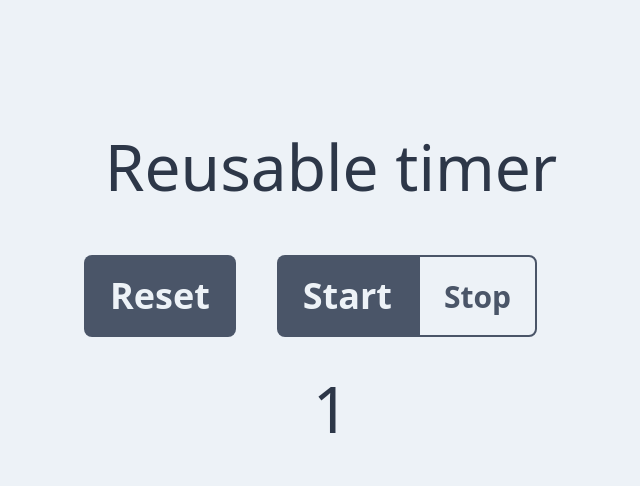
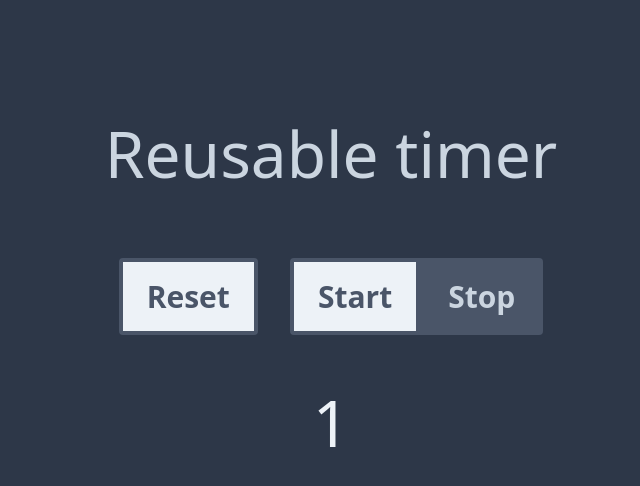
Before and after one commit to xpcoffee/reusable-timer, a Preact app: page / in a window 1280 px wide. Shown: the top 486 px of the page, without its empty margins (309-949 px from the left). Built offline with nearby package versions, Linux system fonts and the light colour scheme.

Commit message:
Flip colours
Some reasons:

- better for the Stop/Start toggle component. I'll be able to show the toggle's "slot" without making clickable element a ghost-button.
- better for device batteries
- may be better for the eyes (contentious)

```diff
--- a/src/index.tsx
+++ b/src/index.tsx
@@ -36,29 +36,29 @@ function Timer() {
         setTimer(createTimer(ontick));
     }, [])
 
-    const title = <h1 class="text-6xl text-gray-800">Reusable timer</h1>;
+    const title = <h1 class="text-6xl text-gray-400">Reusable timer</h1>;
     const resetButton = <button
         onClick={timer.reset}
-        class="flex-auto px-6 text-4xl text-gray-200 bg-gray-700 font-semibold hover:bg-gray-500 py-3 rounded-lg border-2 border-solid border-transparent focus:border-gray-400 focus:border-dashed focus:outline-none active:bg-gray-700"
+        class="px-6 text-3xl text-gray-700 font-bold bg-gray-200 border-solid border-4 border-gray-700 hover:bg-gray-500 py-3 rounded focus:border-dashed focus:outline-none active:bg-gray-200"
         id="resetButton">Reset</button>;
     const startButton =
         <button onClick={timer.start}
-            class="px-6 text-4xl text-gray-200 font-semibold bg-gray-700 hover:bg-gray-500 py-3 rounded-l-lg border-2 border-transparent border-solid focus:border-gray-400 focus:border-dashed  focus:outline-none active:bg-gray-700"
+            class="px-6 text-3xl text-gray-700 font-bold bg-gray-200 border-solid border-4 border-gray-700 hover:bg-gray-500 py-3 rounded-l focus:border-dashed focus:outline-none active:bg-gray-200"
             id="startButton">Start</button>;
     const stopButton = <button
         onClick={timer.stop}
-        class="px-6 text-3xl text-gray-700 font-bold bg-gray-200 border-solid border-2 border-gray-700 hover:bg-gray-500 py-3 rounded-r-lg focus:border-dashed focus:outline-none active:bg-gray-200"
+        class="px-6 text-3xl text-gray-400 font-semibold bg-gray-700 py-3 rounded-r border-4 border-transparent border-solid focus:border-gray-400 focus:border-dashed focus:outline-none"
         id="stopButton">Stop</button>;
-    const counter = <span class="text-6xl text-gray-800" id="count">{count}</span>;
+    const counter = <span class="text-6xl text-gray-200" id="count">{count}</span>;
 
-    return <div class="bg-gray-200 flex h-screen items-center justify-center">
+    return <div class="bg-gray-800 flex h-screen items-center justify-center">
         <div class="flex-auto max-w-xl flex flex-col">
             <div class="flex-8">
                 <div class="flex flex-col text-center" id="app">
                     {title}
-                    <div class="flex pt-10 pb-6">
-                        <div class="flex-auto">{resetButton}</div>
-                        <div class="flex flex-auto">
+                    <div class="flex pt-10 pb-6 justify-center">
+                        <div class="m-4">{resetButton}</div>
+                        <div class="flex m-4">
                             {startButton}
                             {stopButton}
                         </div>
```
